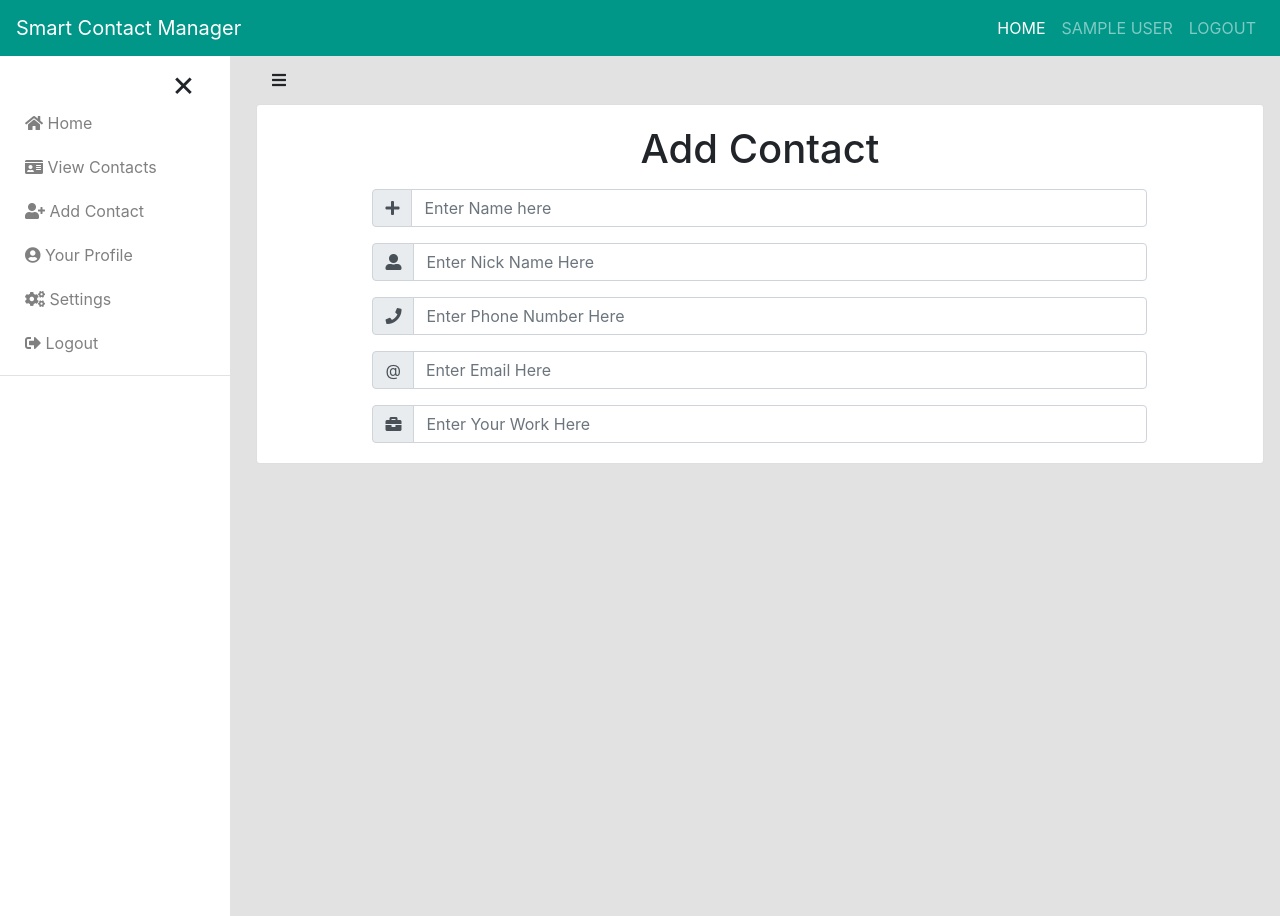
After one commit to bipinbisht/SmartContactManagement-, a Spring Boot app: page /user/add-contact in a window 1280 px wide. The commit adds this page. Run offline with Spring Boot 4, Linux system fonts and the light colour scheme; the visitor is signed in with stand-in values (Sample User, id 1); data that the repository does not hold is empty; some of the project's set-up classes (security, data sources, template engines, error pages and the like) are left out, and stand-ins take their place.

Commit message:
DashBoard

```diff
--- a/src/main/java/com/smart/controller/UserController.java
+++ b/src/main/java/com/smart/controller/UserController.java
@@ -5,9 +5,12 @@ import java.security.Principal;
 import org.springframework.beans.factory.annotation.Autowired;
 import org.springframework.stereotype.Controller;
 import org.springframework.ui.Model;
+import org.springframework.web.bind.annotation.GetMapping;
+import org.springframework.web.bind.annotation.ModelAttribute;
 import org.springframework.web.bind.annotation.RequestMapping;
 
 import com.smart.dao.UserRepository;
+import com.smart.models.Contact;
 import com.smart.models.User;
 
 @Controller
@@ -15,16 +18,33 @@ import com.smart.models.User;
 public class UserController {
 	@Autowired
 	private UserRepository userRepo;
-	@RequestMapping("index")
-	public String dashBoard(Model m,Principal p)
-	{
+
+	@ModelAttribute
+	public void addCommonData(Model m, Principal p) {
 		String userName = p.getName();
-		System.out.println("USERNAME=:"+userName);
-		//get the user using username(email)
+		System.out.println("USERNAME=:" + userName);
+		// get the user using username(email)
 		User user = userRepo.getUserByName(userName);
-		System.out.println("Userss "+user);
+		System.out.println("Userss " + user);
 
 		m.addAttribute("user", user);
+	}
+
+
+	@RequestMapping("index")
+	public String dashBoard(Model m, Principal p) {
+		m.addAttribute("title", "User Dashboard");
 		return "normal/user_dashboard";
 	}
+
+
+	// add form handler
+	@GetMapping("add-contact")
+	public String openAddContactForm(Model m) {
+		m.addAttribute("title", "Add Contact");
+		m.addAttribute("contact", new Contact());
+
+		return "normal/add_contact_form";
+	}
+
 }
--- a/src/main/resources/static/css/style.css
+++ b/src/main/resources/static/css/style.css
@@ -29,3 +29,53 @@ body{
 #login .container #login-row #login-column #login-box #login-form #register-link {
   margin-top: -85px;
 }
+/*Sidebar Style*/
+@media only screen and (max-width:600px){
+	.sidebar{
+	display:none;
+	width: 80% !important;
+	background: white;
+	height: 100vh;
+	position: fixed;;
+	padding-top: 20px;
+	}
+	.content{
+	margin-left: 0%!important;
+	}
+}
+
+.sidebar{
+	width:18%;
+	background:white;
+	height:100%;
+	position:fixed;
+	padding-top: 45px;
+}
+.sidebar a{
+	display: block;
+	width: 100%;
+	padding: 10px 25px;
+	text-decoration: none;
+	color: gray;
+}
+.sidebar a:hover{
+	background: #e2e2e2;
+}
+.sidebar .divider{
+	height: 1px;
+	width: 100%;
+	background: #e2e2e2;
+	margin-top:10px;
+}
+.content{
+	 margin-left:20%;
+
+}
+.sidebar .crossBtn{
+	position: absolute;
+	top:0;
+	right:35px;
+	font-size:36px;
+	cursor: pointer;
+
+}
--- a/src/main/resources/static/js/script.js
+++ b/src/main/resources/static/js/script.js
@@ -1 +1,12 @@
-console.log("this is script file")
+console.log("this is script file");
+
+const toggleSidebar=()=>{
+     if($(".sidebar").is(":visible")){
+         $(".sidebar").css("display","none");
+         $(".content").css("margin-left","0%");
+     }
+     else{
+        $(".sidebar").css("display","block");
+        $(".content").css("margin-left","20%");
+     }
+};
--- /dev/null
+++ b/src/main/resources/templates/normal/add_contact_form.html
@@ -0,0 +1,100 @@
+<!doctype html>
+<html lang="en" xmlns:th="http://www.thymeleaf.org" th:replace="normal/base::layout(~{::section})" >
+<head>
+<meta charset="UTF-8" />
+<title>this is home page</title>
+</head>
+	<body>
+		<section>
+		<div class="card mr-3">
+
+			<div class="card-body">
+				<h1 class="text-center">Add Contact</h1>
+				<div class="container-fluid mt-1">
+					<div class="row">
+						<div class="col-md-10 offset-md-1">
+							<form action="#"
+								  th:object="${contact}"
+								   enctype="multipart/form-data"
+								   method="POST"
+								   th:action="@{/user/process-contact}"
+								   class="mt-2">
+
+								   <!-- First Name -->
+								   <div class="input-group">
+
+										<div class="input-group-prepend">
+
+											<div class="input-group-text ">
+
+												<i class="fa fa-plus"></i>
+
+											</div>
+										</div>
+											<input type="text" id="firstName" name="name" placeholder="Enter Name here" class="form-control">
+								   </div>
+								    <!-- Second Name -->
+								   <div class="input-group mt-3">
+
+										<div class="input-group-prepend">
+
+											<div class="input-group-text ">
+
+												<i class="fas fa-user-alt"></i>
+
+											</div>
+										</div>
+											<input type="text" id="secondName" name="secondName" placeholder="Enter Nick Name Here" class="form-control">
+								   </div>
+
+								    <!-- Phone No -->
+								   <div class="input-group mt-3">
+
+										<div class="input-group-prepend">
+
+											<div class="input-group-text ">
+
+												<i class="fa fa-phone"></i>
+
+											</div>
+										</div>
+											<input type="password" id="phone" name="name" placeholder="Enter Phone Number Here" class="form-control">
+								   </div>
+
+								    <!-- Email  -->
+								   <div class="input-group mt-3">
+
+										<div class="input-group-prepend">
+
+											<div class="input-group-text ">
+
+											@
+
+											</div>
+										</div>
+											<input type="email" id="email" name="email" placeholder="Enter Email Here" class="form-control">
+								   </div>
+
+								    <!-- Work -->
+								   <div class="input-group mt-3">
+
+										<div class="input-group-prepend">
+
+											<div class="input-group-text ">
+
+												<i class="fa fa-briefcase"></i>
+
+											</div>
+										</div>
+											<input type="text" id="work" name="work" placeholder="Enter Your Work Here" class="form-control">
+								   </div>
+							</form>
+						</div>
+					</div>
+				</div>
+			</div>
+		</div>
+
+		</section>
+	</body>
+</html>
--- a/src/main/resources/templates/normal/base.html
+++ b/src/main/resources/templates/normal/base.html
@@ -12,6 +12,9 @@
 	href="https://cdn.jsdelivr.net/npm/bootstrap@4.5.3/dist/css/bootstrap.min.css"
 	integrity="sha384-TX8t27EcRE3e/ihU7zmQxVncDAy5uIKz4rEkgIXeMed4M0jlfIDPvg6uqKI2xXr2"
 	crossorigin="anonymous">
+
+	<link rel="stylesheet" href="https://cdnjs.cloudflare.com/ajax/libs/font-awesome/5.15.2/css/all.min.css" integrity="sha512-HK5fgLBL+xu6dm/Ii3z4xhlSUyZgTT9tuc/hSrtw6uzJOvgRr2a9jyxxT1ely+B+xFAmJKVSTbpM/CuL7qxO8w==" crossorigin="anonymous" />
+
 <link rel="stylesheet" href="" th:href="@{/css/style.css}" />
 <title th:text="${title}">Base html</title>
 
@@ -31,20 +34,19 @@
 		<div class="collapse navbar-collapse" id="navbarSupportedContent">
 			<ul class="navbar-nav ml-auto text-uppercase">
 				<li class="nav-item active"><a class="nav-link" th:href="@{/}">Home
-						<span class="sr-only">(current)</span>
-				<!-- </a></li>
+						<span class="sr-only">(current)</span> <!-- </a></li>
 
 				<li class="nav-item" tabindex="-1" aria-disabled="true"><span
 					th:text="${user.name}"></span></li> -->
 
 
-					<li class="nav-item"><a class="nav-link "
-					tabindex="-1" aria-disabled="true"><span th:text="${user.name}">></span></a></li>
+						<li class="nav-item"><a class="nav-link " tabindex="-1"
+							aria-disabled="true"><span th:text="${user.name}">></span></a></li>
 
 
 
-				<li class="nav-item"><a class="nav-link " th:href="@{/logout}"
-					tabindex="-1" aria-disabled="true">Logout</a></li>
+						<li class="nav-item"><a class="nav-link "
+							th:href="@{/logout}" tabindex="-1" aria-disabled="true">Logout</a></li>
 			</ul>
 
 		</div>
@@ -52,8 +54,27 @@
 	<!--  End of navbar ---------------------------------------->
 
 
+	<!-- Sidebar-------------------->
+	<div class="sidebar">
+	<span onclick="toggleSidebar()" class="crossBtn">&times;</span>
+	<a href="#" th:href="@{/user/index}" class="items"><i class="fas fa-home"></i> Home</a>
+	<a href="#" class="items"><i class="fas fa-id-card"></i> View Contacts</a>
+	<a href="#" th:href="@{/user/add-contact}" class="items"><i class="fas fa-user-plus"></i> Add Contact</a>
+	<a href="#" class="items"><i class="fas fa-user-circle"></i> Your Profile</a>
+	<a href="#" class="items"><i class="fas fa-cogs"></i> Settings</a>
+	<a href="#"th:href="@{/logout}" class="items"><i class="fas fa-sign-out-alt"></i> Logout</a>
+	<div class="divider"></div>
+	</div>
+   <!--  End of sidebar ---------------------------------------->
 
-	<div th:replace="${content}"></div>
+   <!--  Content Area ---------------------------------------->
+	<div class="content">
+	<i onclick="toggleSidebar()" class="fas fa-bars m-3"></i>
+		<div th:replace="${content}"></div>
+
+	</div>
+
+<!--  End of Content area ---------------------------------------->
 
 	<!-- Optional JavaScript; choose one of the two! -->
 
```
